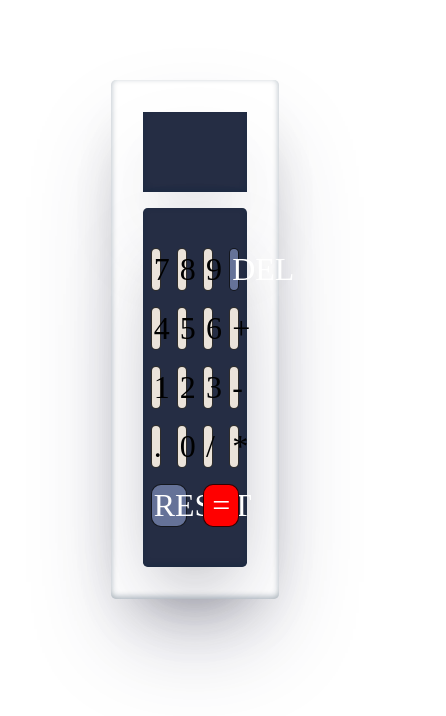
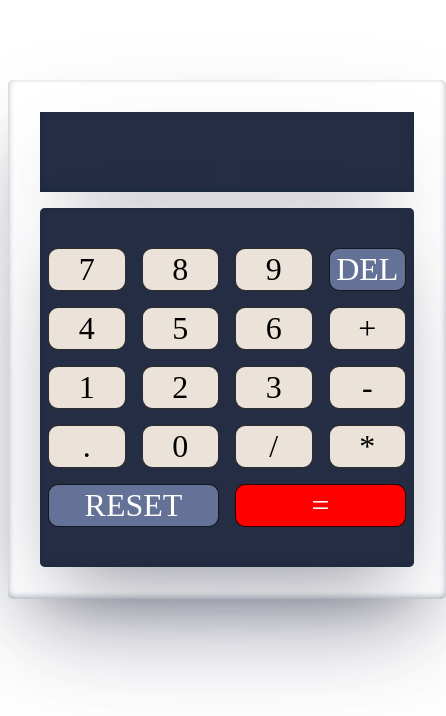
Before and after one commit to 2023PHOENIX/vanilla-calculator, a plain HTML site: page index.html in a window 390 px wide. Shown: the whole page, 446 px wide, since content can reach past the window. Drawn offline with Linux system fonts and the light colour scheme.

Commit message:
responsive design for small screens

```diff
--- a/styles.css
+++ b/styles.css
@@ -70,3 +70,16 @@
         background-color: #657298;
     color: white;
 }
+
+
+@media screen and (max-width: 720px){
+    .calculator{
+        width: 60%;
+    }
+}
+
+@media screen and (max-width: 420px) {
+    .calculator{
+        width: 100%;
+    }
+}
```
